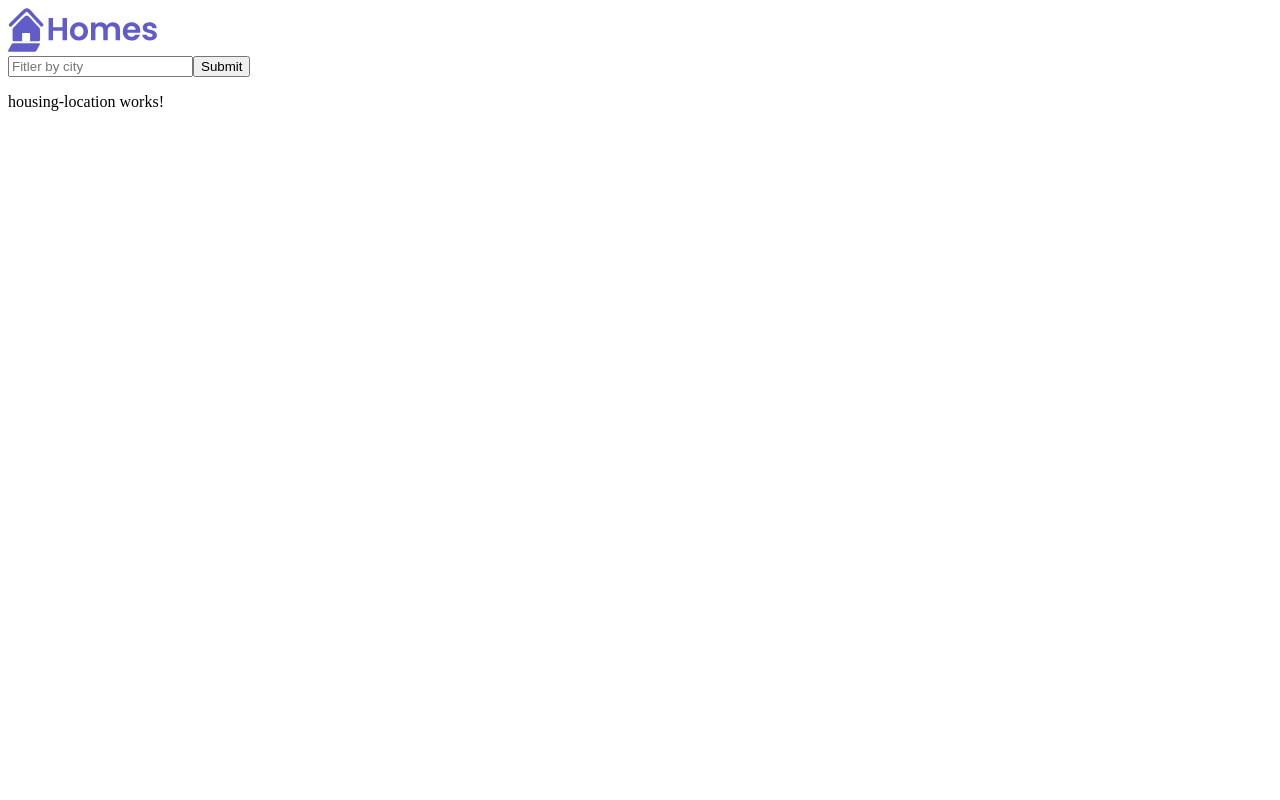
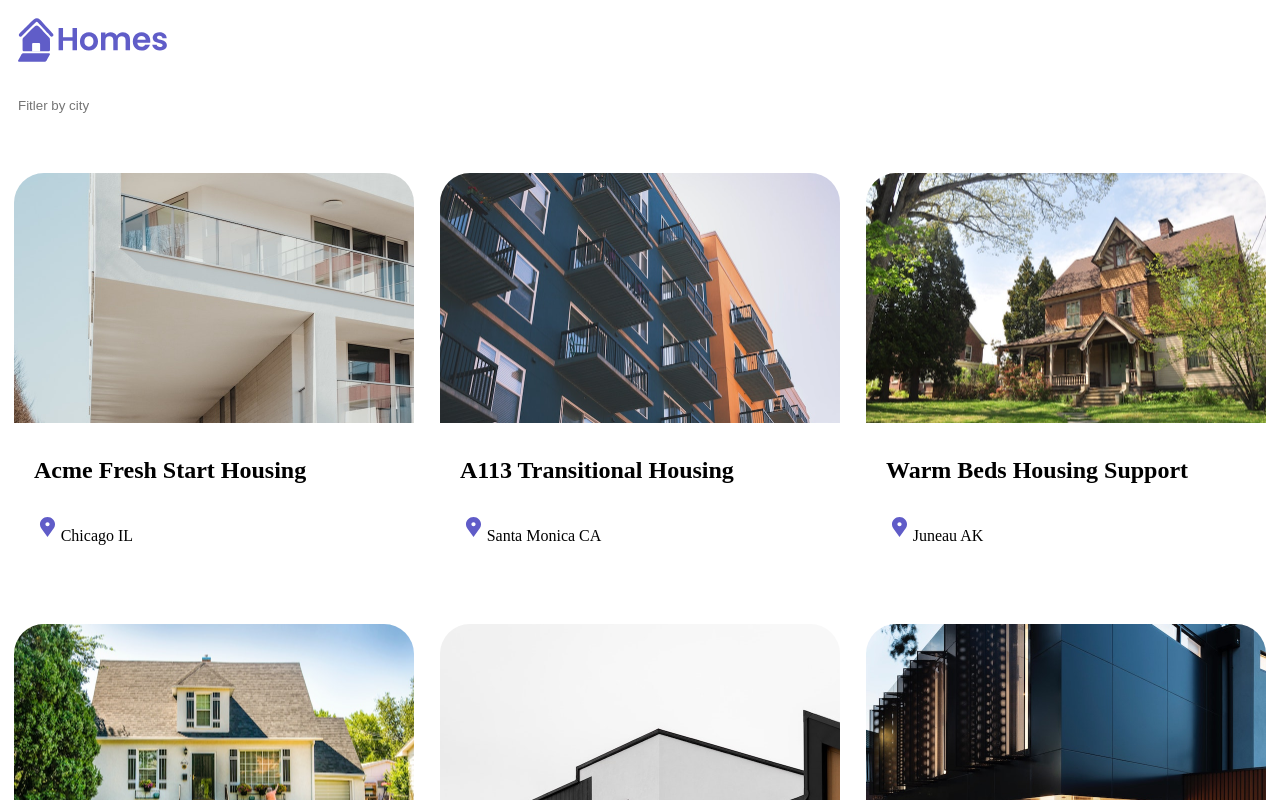
Before and after one commit to MinenhleDlaminiDev/homes-app, an Angular app: page / in a window 1280 px wide. Shown: the top 800 px of the page. Built offline with nearby package versions, Linux system fonts and the light colour scheme.

Commit message:
Cutomised components and directives

```diff
--- a/src/app/app.component.css
+++ b/src/app/app.component.css
@@ -0,0 +1,12 @@
+:host {
+    --content-padding: 10px;
+  }
+  header {
+    display: block;
+    height: 60px;
+    padding: var(--content-padding);
+    box-shadow: 0px 5px 25px var(--shadow-color);
+  }
+  .content {
+    padding: var(--content-padding);
+  }
--- a/src/app/home/home.component.css
+++ b/src/app/home/home.component.css
@@ -0,0 +1,40 @@
+.results {
+    display: grid;
+    column-gap: 14px;
+    row-gap: 14px;
+    grid-template-columns: repeat(auto-fill, minmax(400px, 400px));
+    margin-top: 50px;
+    justify-content: space-around;
+  }
+
+  input[type="text"] {
+    border: solid 1px var(--primary-color);
+    padding: 10px;
+    border-radius: 8px;
+    margin-right: 4px;
+    display: inline-block;
+    width: 30%;
+  }
+
+  button {
+    padding: 10px;
+    border: solid 1px var(--primary-color);
+    background: var(--primary-color);
+    color: white;
+    border-radius: 8px;
+  }
+
+  @media (min-width: 500px) and (max-width: 768px) {
+    .results {
+        grid-template-columns: repeat(2, 1fr);
+    }
+    input[type="text"] {
+        width: 70%;
+    }
+  }
+
+  @media (max-width: 499px) {
+    .results {
+        grid-template-columns: 1fr;
+    }
+  }
--- a/src/app/home/home.component.ts
+++ b/src/app/home/home.component.ts
@@ -1,6 +1,7 @@
 import { Component } from '@angular/core';
 import { CommonModule } from '@angular/common';
 import { HousingLocationComponent } from '../housing-location/housing-location.component';
+import { HousingLocation } from '../housing-location';
 
 @Component({
   selector: 'app-home',
@@ -12,11 +13,112 @@
       <button class="primary" type="button">Submit</button>
     </section>
     <section class="results">
-      <app-housing-location></app-housing-location>
+      <app-housing-location *ngFor="let housingLocation of housingLocationList" [housingLocation]="housingLocation"></app-housing-location>
     </section>
   `,
   styleUrls: ['./home.component.css']
 })
 export class HomeComponent {
-
+  housingLocationList: HousingLocation[] = [
+    {
+      id: 0,
+      name: 'Acme Fresh Start Housing',
+      city: 'Chicago',
+      state: 'IL',
+      photo: '/assets/bernard-hermant-CLKGGwIBTaY-unsplash.jpg',
+      availableUnits: 4,
+      wifi: true,
+      laundry: true
+    },
+    {
+      id: 1,
+      name: 'A113 Transitional Housing',
+      city: 'Santa Monica',
+      state: 'CA',
+      photo: '/assets/brandon-griggs-wR11KBaB86U-unsplash.jpg',
+      availableUnits: 0,
+      wifi: false,
+      laundry: true
+    },
+    {
+      id: 2,
+      name: 'Warm Beds Housing Support',
+      city: 'Juneau',
+      state: 'AK',
+      photo: '/assets/i-do-nothing-but-love-lAyXdl1-Wmc-unsplash.jpg',
+      availableUnits: 1,
+      wifi: false,
+      laundry: false
+    },
+    {
+      id: 3,
+      name: 'Homesteady Housing',
+      city: 'Chicago',
+      state: 'IL',
+      photo: '/assets/ian-macdonald-W8z6aiwfi1E-unsplash.jpg',
+      availableUnits: 1,
+      wifi: true,
+      laundry: false
+    },
+    {
+      id: 4,
+      name: 'Happy Homes Group',
+      city: 'Gary',
+      state: 'IN',
+      photo: '/assets/krzysztof-hepner-978RAXoXnH4-unsplash.jpg',
+      availableUnits: 1,
+      wifi: true,
+      laundry: false
+    },
+    {
+      id: 5,
+      name: 'Hopeful Apartment Group',
+      city: 'Oakland',
+      state: 'CA',
+      photo: '/assets/r-architecture-JvQ0Q5IkeMM-unsplash.jpg',
+      availableUnits: 2,
+      wifi: true,
+      laundry: true
+    },
+    {
+      id: 6,
+      name: 'Seriously Safe Towns',
+      city: 'Oakland',
+      state: 'CA',
+      photo: '/assets/phil-hearing-IYfp2Ixe9nM-unsplash.jpg',
+      availableUnits: 5,
+      wifi: true,
+      laundry: true
+    },
+    {
+      id: 7,
+      name: 'Hopeful Housing Solutions',
+      city: 'Oakland',
+      state: 'CA',
+      photo: '/assets/r-architecture-GGupkreKwxA-unsplash.jpg',
+      availableUnits: 2,
+      wifi: true,
+      laundry: true
+    },
+    {
+      id: 8,
+      name: 'Seriously Safe Towns',
+      city: 'Oakland',
+      state: 'CA',
+      photo: '/assets/saru-robert-9rP3mxf8qWI-unsplash.jpg',
+      availableUnits: 10,
+      wifi: false,
+      laundry: false
+    },
+    {
+      id: 9,
+      name: 'Capital Safe Towns',
+      city: 'Portland',
+      state: 'OR',
+      photo: '/assets/webaliser-_TPTXZd9mOo-unsplash.jpg',
+      availableUnits: 6,
+      wifi: true,
+      laundry: true
+    }
+  ];
 }
--- /dev/null
+++ b/src/app/housing-location.ts
@@ -0,0 +1,10 @@
+export interface HousingLocation {
+    id: number,
+    name: string,
+    city: string,
+    state: string,
+    photo: string,
+    availableUnits: number,
+    wifi: boolean,
+    laundry: boolean,
+}
--- a/src/app/housing-location/housing-location.component.css
+++ b/src/app/housing-location/housing-location.component.css
@@ -0,0 +1,31 @@
+.listing {
+    background: var(--accent-color);
+    border-radius: 30px;
+    padding-bottom: 30px;
+  }
+  .listing-heading {
+    color: var(--primary-color);
+    padding: 10px 20px 0 20px;
+  }
+  .listing-photo {
+    height: 250px;
+    width: 100%;
+    object-fit: cover;
+    border-radius: 30px 30px 0 0;
+  }
+  .listing-location {
+    padding: 10px 20px 20px 20px;
+  }
+  .listing-location::before {
+    content: url("/assets/location-pin.svg") / "";
+  }
+
+  section.listing a {
+    padding-left: 20px;
+    text-decoration: none;
+    color: var(--primary-color);
+  }
+  section.listing a::after {
+    content: "\203A";
+    margin-left: 5px;
+  }
--- a/src/app/housing-location/housing-location.component.ts
+++ b/src/app/housing-location/housing-location.component.ts
@@ -1,17 +1,20 @@
-import { Component } from '@angular/core';
+import { Component, Input } from '@angular/core';
 import { CommonModule } from '@angular/common';
+import { HousingLocation } from '../housing-location';
 
 @Component({
   selector: 'app-housing-location',
   standalone: true,
   imports: [CommonModule],
   template: `
-    <p>
-      housing-location works!
-    </p>
+    <section class="listing">
+      <img class="listing-photo" [src]="housingLocation.photo" alt="Exterior photo of {{housingLocation.name}}">
+      <h2 class="listing-heading">{{housingLocation.name}}</h2>
+      <p class="listing-location">{{housingLocation.city}} {{housingLocation.state}}</p>
+    </section>
   `,
   styleUrls: ['./housing-location.component.css']
 })
 export class HousingLocationComponent {
-
+  @Input() housingLocation!:HousingLocation;
 }
```
